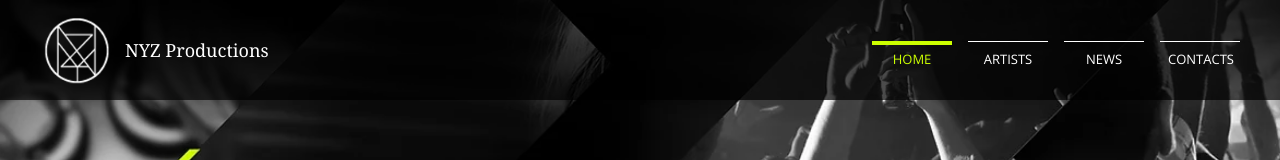
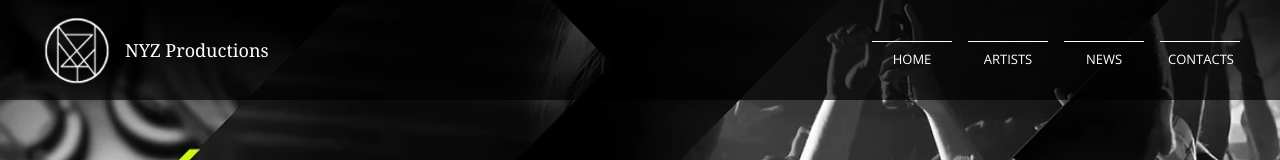
Before and after one commit to IraShtynda/nyz, a React (Create React App) app: page / in a window 1280 px wide. Shown: the top 160 px of the page. Built offline with nearby package versions, Linux system fonts and the light colour scheme.

Commit message:
corrected link

```diff
--- a/src/components/App/App.jsx
+++ b/src/components/App/App.jsx
@@ -12,7 +12,7 @@ const App = () => {
     <>
       <Header/>
       <Routes>
-        <Route path='/' element={<Home />} />
+        <Route path='*' element={<Home />} />
         <Route path='artists' element={<Artists />} />
         <Route path='news' element={<News />} />
         <Route path='contacts' element={<Contacts />} />
--- a/src/components/Header/Header.jsx
+++ b/src/components/Header/Header.jsx
@@ -28,7 +28,7 @@ const Header = () => {
                 </div>
                 <nav className="header__menu">
                     <ul className={menu_class}>
-                        <li><NavLink className="menu-item" activeClassName="active" to='/'>Home</NavLink></li>
+                        <li><NavLink className="menu-item" activeClassName="active" to='*'>Home</NavLink></li>
                         <li><NavLink className="menu-item" activeClassName="active" to='/artists'>Artists</NavLink></li>
                         <li><NavLink className="menu-item" activeClassName="active" to='/news'>News</NavLink></li>
                         <li><NavLink className="menu-item" activeClassName="active" to='/contacts'>Contacts</NavLink></li>
```
